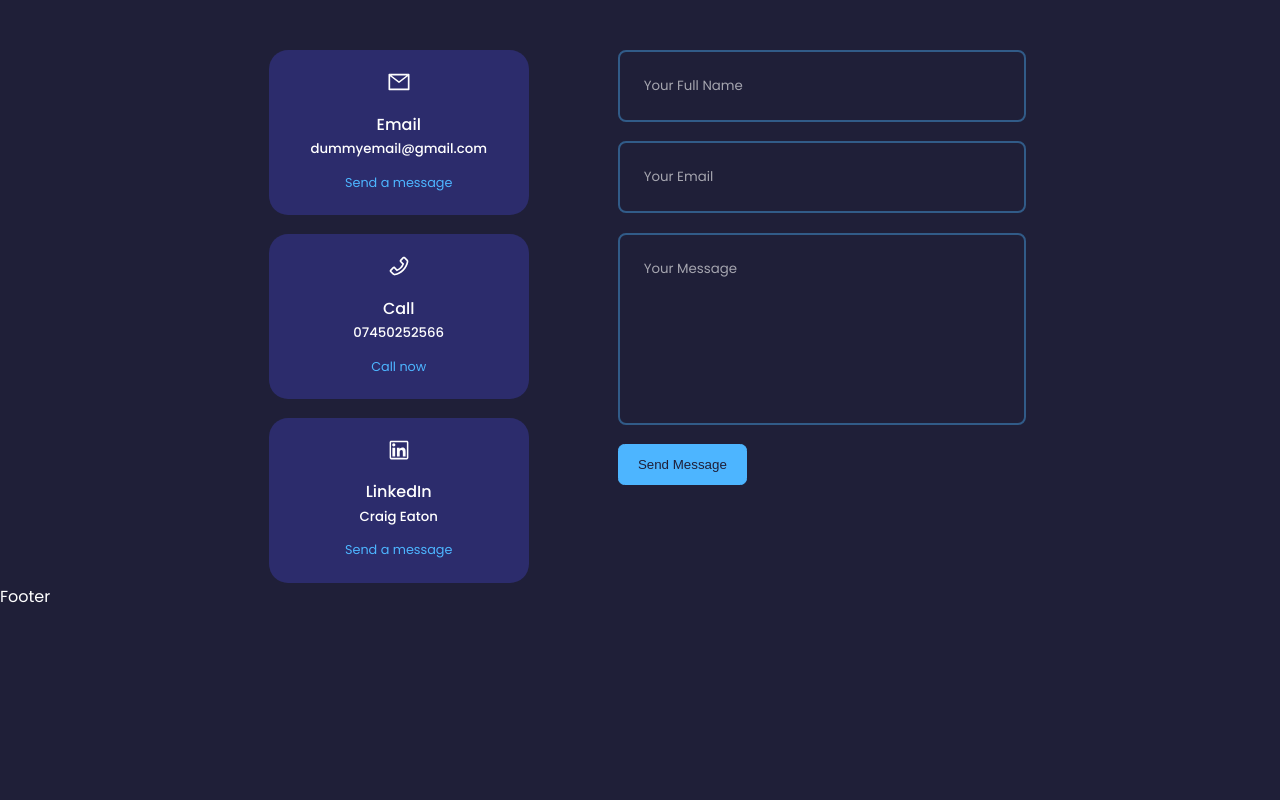
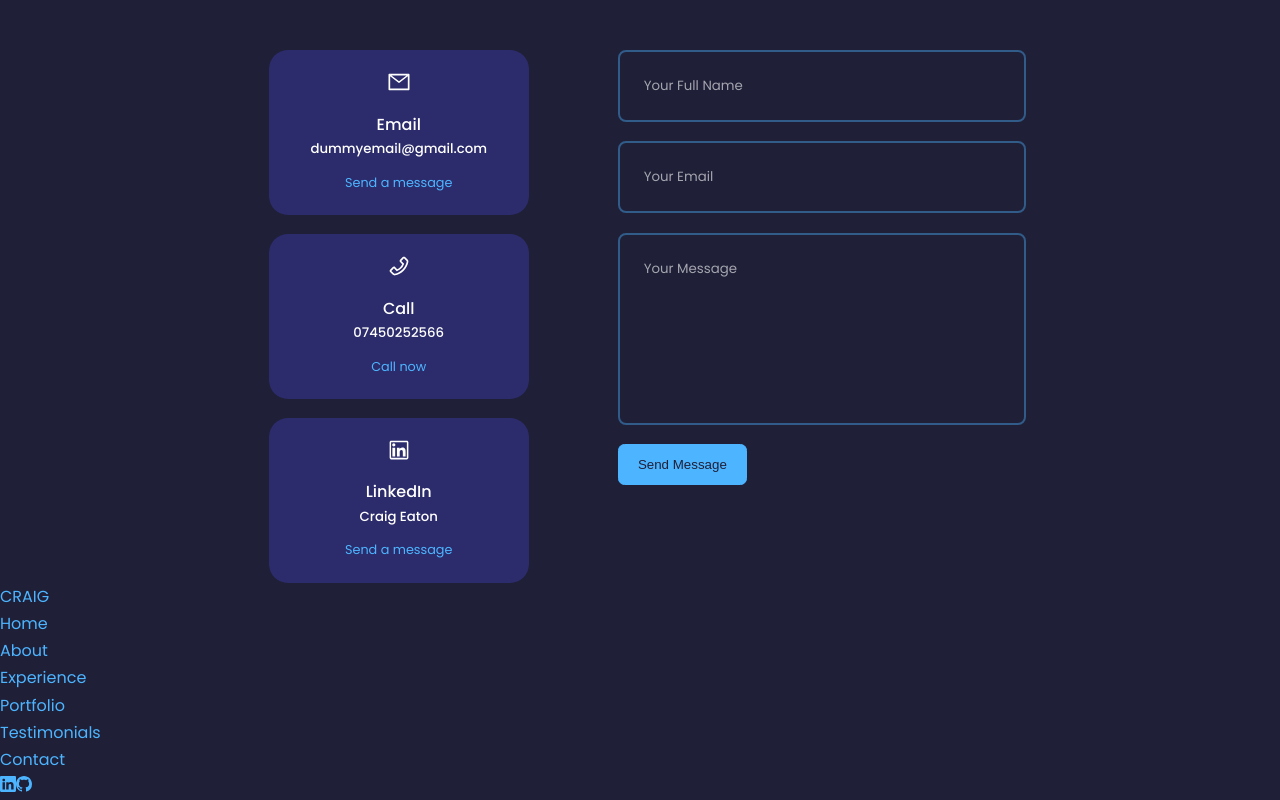
Before and after one commit to craigea92/react-portfolio, a React (Create React App) app: page / in a window 1280 px wide. Shown: the part 3713-4513 px from the top of the page. Before the commit the page ends 4323 px from the top, so only its background shows below. Built offline with nearby package versions, Linux system fonts and the light colour scheme.

Commit message:
Added footer links and social links

```diff
--- a/src/components/footer/Footer.jsx
+++ b/src/components/footer/Footer.jsx
@@ -1,8 +1,25 @@
+/* eslint-disable jsx-a11y/anchor-is-valid */
+
 import React from "react";
 import "./footer.css";
+import FooterSocials from "./FooterSocials";
+
 
 const Footer = () => {
-  return <div>Footer</div>;
+  return <footer>
+    <a href="#" className="footer__logo">CRAIG</a>
+
+    <ul className="permalinks">
+      <li><a href="#">Home</a></li>
+      <li><a href="#about">About</a></li>
+      <li><a href="#experience">Experience</a></li>
+      <li><a href="#portfolio">Portfolio</a></li>
+      <li><a href="#testimonials">Testimonials</a></li>
+      <li><a href="#contact">Contact</a></li>
+    </ul>
+
+    <FooterSocials className=""/>
+  </footer>;
 };
 
 export default Footer;
--- /dev/null
+++ b/src/components/footer/FooterSocials.jsx
@@ -0,0 +1,17 @@
+import React from "react";
+import { BsLinkedin, BsGithub } from "react-icons/bs";
+
+const FooterSocials = () => {
+  return (
+    <div className="footer__socials">
+      <a href="https://linkedin.com">
+        <BsLinkedin />
+      </a>
+      <a href="https://github.com">
+        <BsGithub />
+      </a>
+    </div>
+  );
+};
+
+export default FooterSocials;
```
